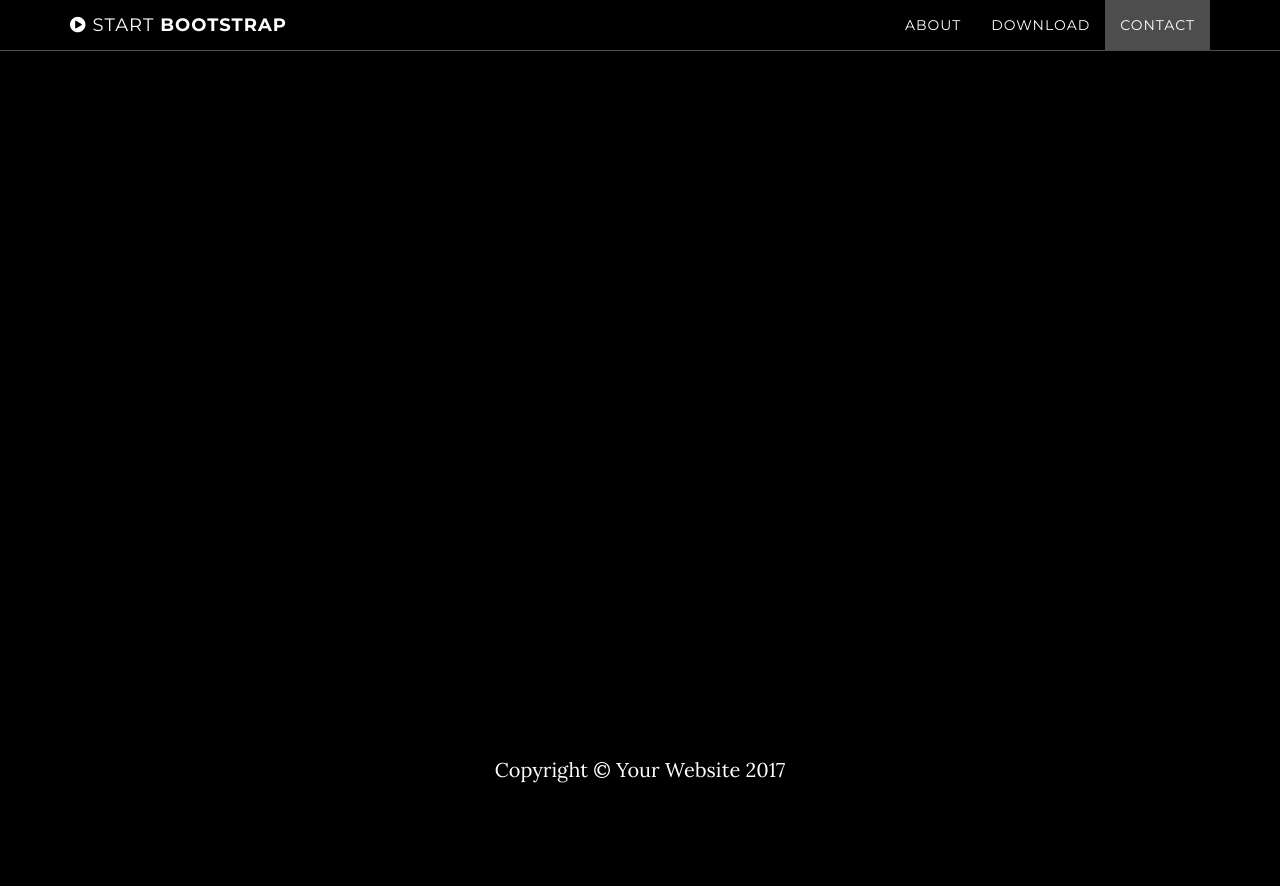
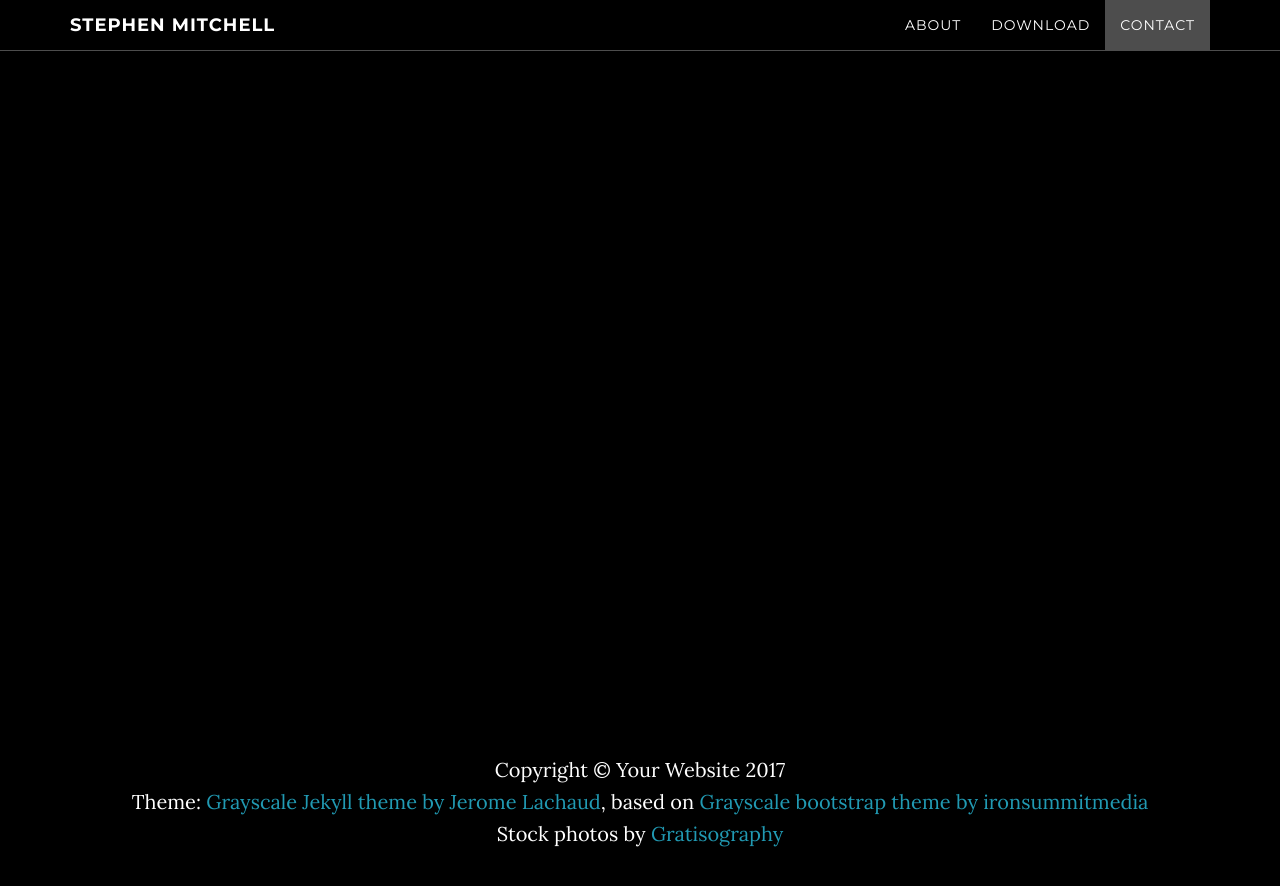
Before and after one commit to stephen-mitchell/stephen-mitchell.github.io, a Jekyll site: the page built from index.html, in a window 1280 px wide and 900 px high, scrolled down 2657 px. Shown: the top 886 px of the window. Built offline with Jekyll 4.4.1, drawn with Linux system fonts in a browser that asks for light colours; before the commit the page ends 3493 px from its top, so only the background shows below that.

Commit message:
Removed Start Bootstrap branding from header
Added attribution to footer

```diff
--- a/_includes/footer.html
+++ b/_includes/footer.html
@@ -2,5 +2,7 @@
     <footer>
         <div class="container text-center">
             <p>Copyright &copy; {{ site.footer }} 20{{ site.time | date: '%y' }}</p>
+            <p>Theme: <a href="https://github.com/jeromelachaud/grayscale-theme" rel="nofollow">Grayscale Jekyll theme by Jerome Lachaud</a>, based on <a href="https://github.com/ironsummitmedia/startbootstrap-grayscale" rel="nofollow">Grayscale bootstrap theme by ironsummitmedia</a></p>
+            <p>Stock photos by <a href="http://gratisography.com/" rel="nofollow">Gratisography</a></p>
         </div>
     </footer>
--- a/_includes/nav.html
+++ b/_includes/nav.html
@@ -6,7 +6,7 @@
                     <i class="fa fa-bars"></i>
                 </button>
                 <a class="navbar-brand page-scroll" href="#page-top">
-                    <i class="fa fa-play-circle"></i>  <span class="light">Start</span> Bootstrap
+                    Stephen Mitchell
                 </a>
             </div>
 
```
